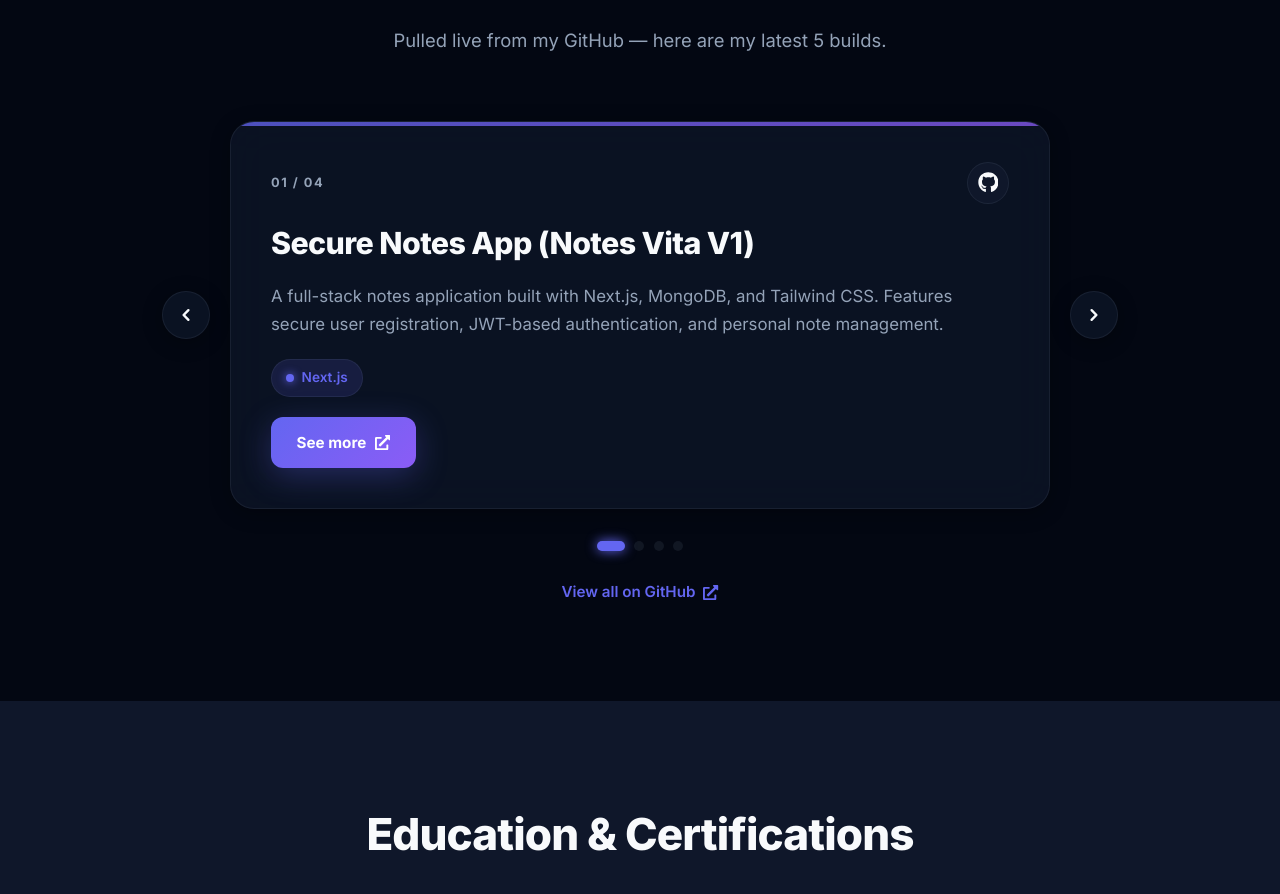
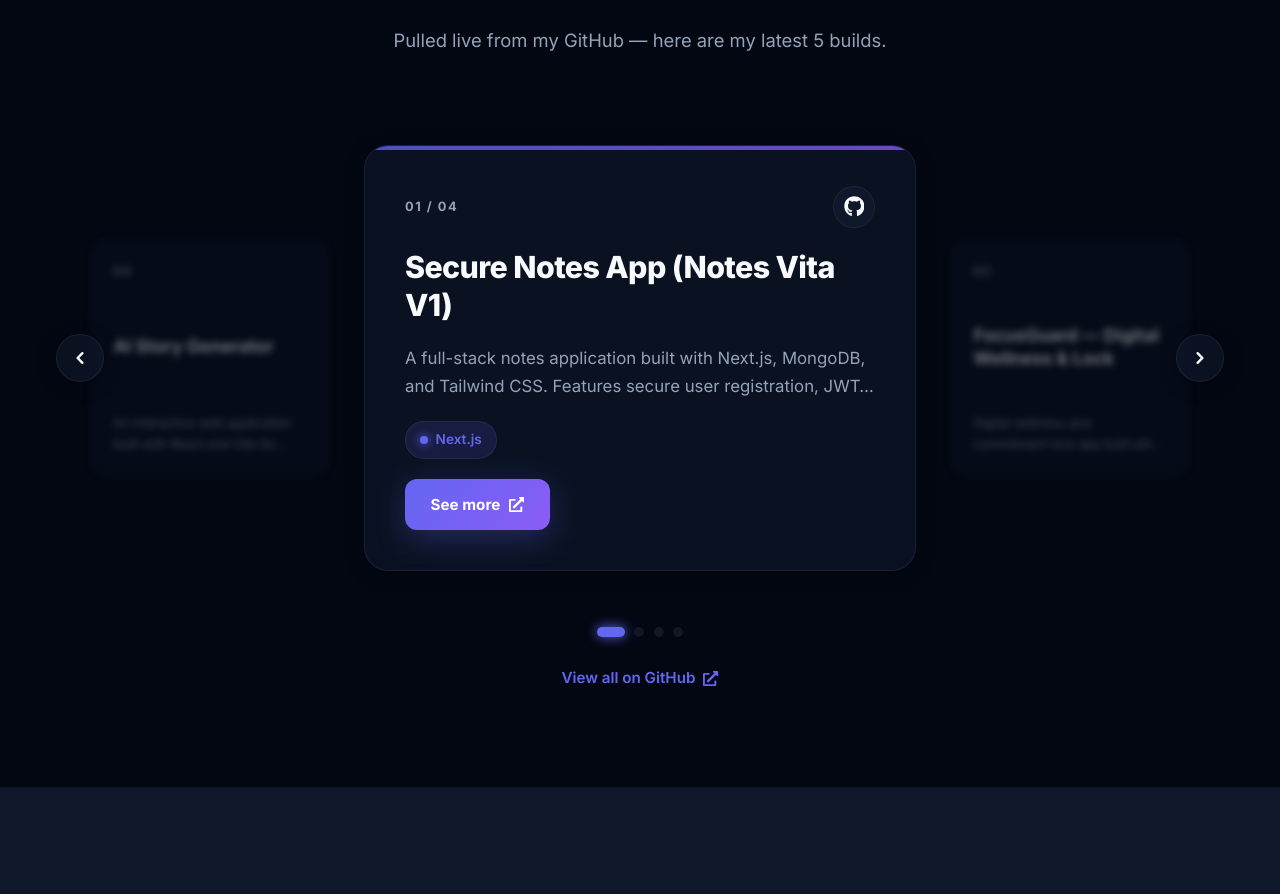
Before and after one commit to Blad-of-despair/Kuldeep.jsx, a React (Vite) app: page / in a window 1280 px wide. Shown: the part 2080-2974 px from the top of the page. Built offline with nearby package versions, Linux system fonts and the light colour scheme; no server answers.

Commit message:
Add README.md and implement blurred preview peek cards in project carousel

```diff
--- a/src/components/Projects/Projects.jsx
+++ b/src/components/Projects/Projects.jsx
@@ -145,6 +145,11 @@ const Projects = () => {
   const current = projects?.[index] || null;
   const total = projects?.length || 0;
 
+  const prevIndex = total ? (index - 1 + total) % total : 0;
+  const nextIndex = total ? (index + 1) % total : 0;
+  const prevProject = projects?.[prevIndex];
+  const nextProject = projects?.[nextIndex];
+
   return (
     <section id="projects" className={styles.projects} ref={projectsRef}>
       <div className="container">
@@ -159,7 +164,7 @@ const Projects = () => {
           <div className={`${styles.carousel} projects-anim`}>
             <div className={`${styles.card} ${styles.skeleton}`}>
               <div className={`${styles.skeletonLine} ${styles.skeletonTitle}`} />
-              <div className={styles.skeletonBlock}>
+              <div className={`${styles.skeletonBlock}`}>
                 <div className={`${styles.skeletonLine} ${styles.skeletonText}`} />
                 <div className={`${styles.skeletonLine} ${styles.skeletonText}`} />
                 <div className={`${styles.skeletonLine} ${styles.skeletonTextShort}`} />
@@ -180,6 +185,21 @@ const Projects = () => {
               >
                 <HiChevronLeft />
               </button>
+
+              {/* Left blurred preview card */}
+              {prevProject && (
+                <div
+                  className={`${styles.cardPreview} ${styles.cardLeft}`}
+                  onClick={() => goTo(index - 1, -1)}
+                  title={`Previous: ${prevProject.title}`}
+                >
+                  <div className={styles.previewTop}>
+                    <span className={styles.cardIndex}>{String(prevIndex + 1).padStart(2, '0')}</span>
+                  </div>
+                  <h4 className={styles.previewTitle}>{prevProject.title}</h4>
+                  <p className={styles.previewDesc}>{prevProject.description}</p>
+                </div>
+              )}
 
               <AnimatePresence mode="popLayout" custom={direction} initial={false}>
                 <motion.article
@@ -235,6 +255,21 @@ const Projects = () => {
                 </motion.article>
               </AnimatePresence>
 
+              {/* Right blurred preview card */}
+              {nextProject && (
+                <div
+                  className={`${styles.cardPreview} ${styles.cardRight}`}
+                  onClick={() => goTo(index + 1, 1)}
+                  title={`Next: ${nextProject.title}`}
+                >
+                  <div className={styles.previewTop}>
+                    <span className={styles.cardIndex}>{String(nextIndex + 1).padStart(2, '0')}</span>
+                  </div>
+                  <h4 className={styles.previewTitle}>{nextProject.title}</h4>
+                  <p className={styles.previewDesc}>{nextProject.description}</p>
+                </div>
+              )}
+
               <button
                 className={`${styles.arrow} ${styles.arrowRight}`}
                 onClick={() => goTo(index + 1, 1)}
--- a/src/components/Projects/Projects.module.css
+++ b/src/components/Projects/Projects.module.css
@@ -26,18 +26,25 @@
 /* ---------- Carousel ---------- */
 
 .carousel {
-  max-width: 820px;
+  max-width: 1120px;
   margin: 0 auto;
+  position: relative;
 }
 
 .viewport {
   position: relative;
   display: flex;
   align-items: center;
+  justify-content: center;
+  gap: 1.5rem;
+  overflow: visible;
+  padding: 1.5rem 0;
 }
 
 .card {
-  flex: 1;
+  width: 100%;
+  max-width: 620px;
+  flex: 0 1 620px;
   background: var(--bg-card);
   backdrop-filter: blur(20px);
   -webkit-backdrop-filter: blur(20px);
@@ -53,6 +60,7 @@
   overflow: hidden;
   min-height: 320px;
   justify-content: space-between;
+  z-index: 2;
 }
 
 .card::before {
@@ -64,6 +72,59 @@
   height: 4px;
   background: var(--gradient-main);
   opacity: 0.75;
+}
+
+/* Side Peek / Preview Cards */
+
+.cardPreview {
+  width: 260px;
+  flex: 0 0 260px;
+  background: var(--bg-card);
+  backdrop-filter: blur(12px);
+  -webkit-backdrop-filter: blur(12px);
+  border: 1px solid var(--border);
+  border-radius: 20px;
+  padding: 1.5rem;
+  display: flex;
+  flex-direction: column;
+  gap: 0.75rem;
+  opacity: 0.45;
+  filter: blur(4px);
+  transform: scale(0.92);
+  cursor: pointer;
+  transition: var(--transition);
+  user-select: none;
+  min-height: 260px;
+  justify-content: space-between;
+  z-index: 1;
+}
+
+.cardPreview:hover {
+  opacity: 0.75;
+  filter: blur(1.5px);
+  transform: scale(0.95);
+}
+
+.previewTop {
+  display: flex;
+  justify-content: space-between;
+  align-items: center;
+}
+
+.previewTitle {
+  font-size: 1.2rem;
+  font-weight: 700;
+  color: var(--text-primary);
+  line-height: 1.3;
+}
+
+.previewDesc {
+  font-size: 0.85rem;
+  color: var(--text-secondary);
+  display: -webkit-box;
+  -webkit-line-clamp: 2;
+  -webkit-box-orient: vertical;
+  overflow: hidden;
 }
 
 .cardTop {
@@ -180,7 +241,7 @@
   position: absolute;
   top: 50%;
   transform: translateY(-50%);
-  z-index: 5;
+  z-index: 10;
   width: 48px;
   height: 48px;
   border-radius: 50%;
@@ -204,11 +265,11 @@
 }
 
 .arrowLeft {
-  left: -68px;
+  left: -24px;
 }
 
 .arrowRight {
-  right: -68px;
+  right: -24px;
 }
 
 /* Dots */
@@ -313,6 +374,9 @@
 /* ---------- Responsive ---------- */
 
 @media (max-width: 1024px) {
+  .cardPreview {
+    display: none;
+  }
   .arrowLeft { left: -12px; }
   .arrowRight { right: -12px; }
 }
```
Also changed, not shown: 1 other file (tests, documents, lock files or other folders).
